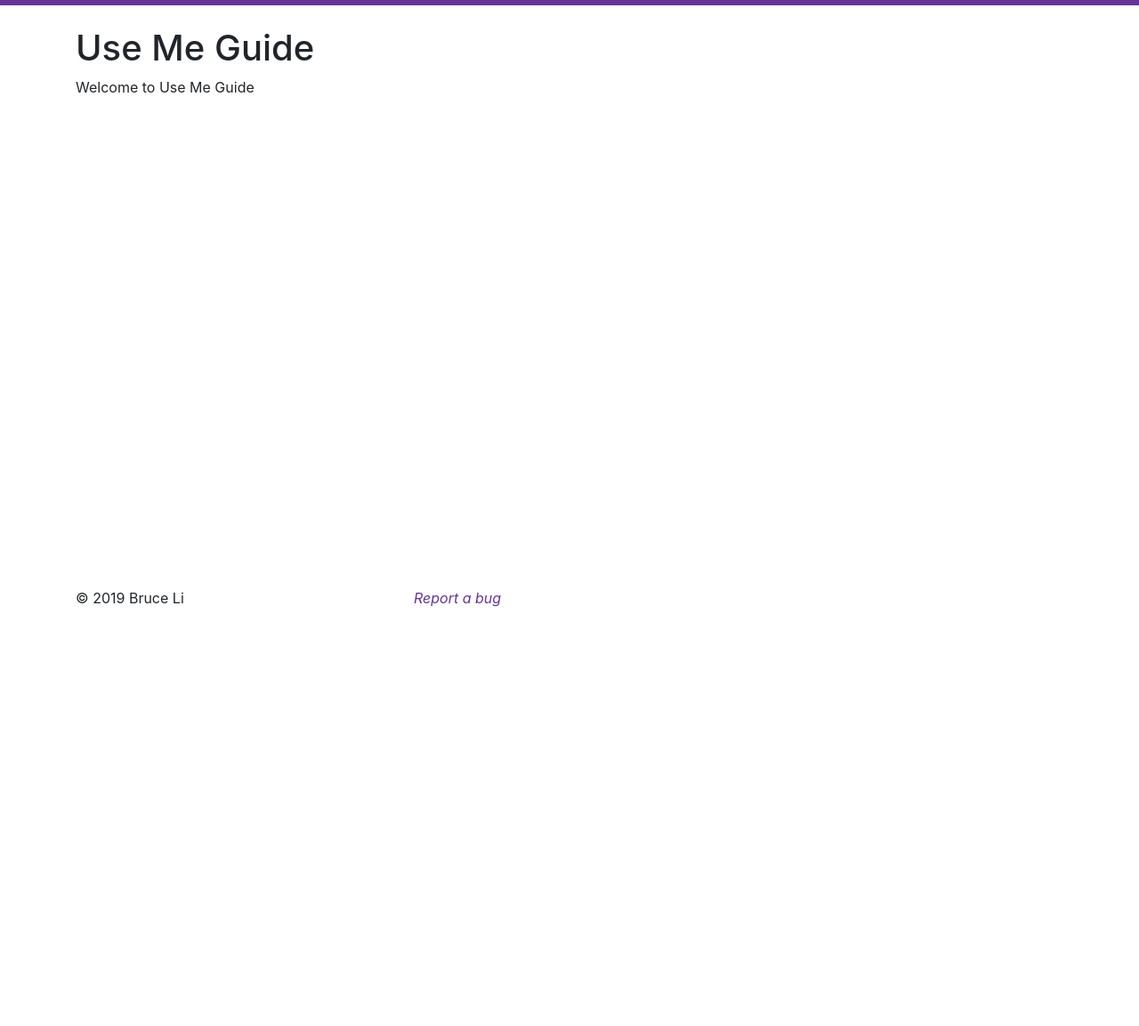
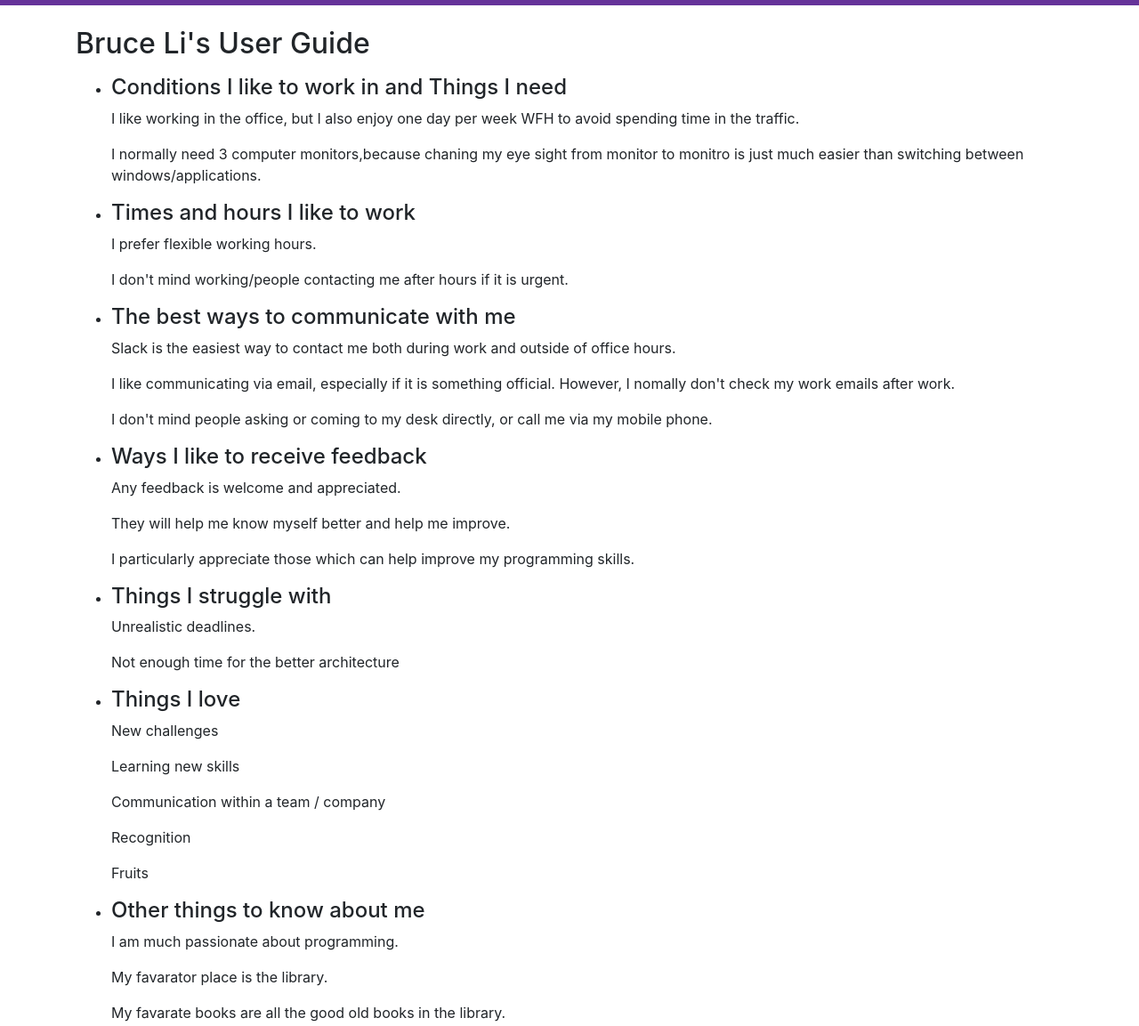
Before and after one commit to sixtyseven/resume, a Gatsby site: page /user_guide in a window 1280 px wide. Shown: the part 100-1253 px from the top of the page at 89% size. Before the commit the page ends 800 px from the top, so only its background shows below. Built offline with nearby package versions, Linux system fonts and the light colour scheme; Gatsby itself is replaced by a stand-in of ours.

Commit message:
Add user guide

```diff
--- a/gatsby-config.js
+++ b/gatsby-config.js
@@ -8,6 +8,7 @@ module.exports = {
     gitRepoUrl: `https://github.com/sixtyseven/resume`,
   },
   plugins: [
+    `gatsby-plugin-mdx`,
     `gatsby-plugin-root-import`,
     `gatsby-plugin-sass`,
     `gatsby-plugin-typescript`,
--- a/package.json
+++ b/package.json
@@ -5,10 +5,13 @@
   "version": "0.1.0",
   "author": "Bruce Li<lsq991@gmail.com>",
   "dependencies": {
+    "@mdx-js/mdx": "^1.4.0",
+    "@mdx-js/react": "^1.4.0",
     "bootstrap": "^4.3.1",
     "gatsby": "^2.13.73",
     "gatsby-image": "^2.2.10",
     "gatsby-plugin-manifest": "^2.2.6",
+    "gatsby-plugin-mdx": "^1.0.35",
     "gatsby-plugin-offline": "^2.2.7",
     "gatsby-plugin-react-helmet": "^3.1.4",
     "gatsby-plugin-react-svg": "^2.1.2",
--- a/src/assets/scss/layout.scss
+++ b/src/assets/scss/layout.scss
@@ -8,10 +8,6 @@ body {
   margin: 0;
 }
 
-div {
-  height: inherit;
-}
-
 .page-wrapper {
   min-height: 100%;
 
@@ -19,6 +15,8 @@ div {
   /* But also accounting for potential margin-bottom of last child */
   margin-bottom: -3rem;
 }
+
+.layout-footer,
 .push {
   height: 3rem;
 }
--- /dev/null
+++ b/src/components/md/user_guide.mdx
@@ -0,0 +1,55 @@
+## Bruce Li's User Guide
+
+- #### Conditions I like to work in and Things I need
+
+  I like working in the office, but I also enjoy one day per week WFH to avoid spending time in the traffic.
+
+  I normally need 3 computer monitors,because chaning my eye sight from monitor to monitro is just much easier than switching between windows/applications.
+
+- #### Times and hours I like to work
+
+  I prefer flexible working hours.
+
+  I don't mind working/people contacting me after hours if it is urgent.
+
+- #### The best ways to communicate with me
+
+  Slack is the easiest way to contact me both during work and outside of office hours.
+
+  I like communicating via email, especially if it is something official. However, I nomally don't check my work emails after work.
+
+  I don't mind people asking or coming to my desk directly, or call me via my mobile phone.
+
+- #### Ways I like to receive feedback
+
+  Any feedback is welcome and appreciated.
+
+  They will help me know myself better and help me improve.
+
+  I particularly appreciate those which can help improve my programming skills.
+
+- #### Things I struggle with
+
+  Unrealistic deadlines.
+
+  Not enough time for the better architecture
+
+- #### Things I love
+
+  New challenges
+
+  Learning new skills
+
+  Communication within a team / company
+
+  Recognition
+
+  Fruits
+
+- #### Other things to know about me
+
+  I am much passionate about programming.
+
+  My favarator place is the library.
+
+  My favarate books are all the good old books in the library.
--- a/src/pages/user_guide.tsx
+++ b/src/pages/user_guide.tsx
@@ -1,13 +1,13 @@
 import React from "react"
 import Layout from "../components/layout/Layout"
 import SEO from "../components/common/seo"
+import UserGuideMd from "../components/md/user_guide.mdx"
 
-const UseMeGuide = () => (
+const UserGuide = () => (
   <Layout>
-    <SEO title="Use Me Guide" />
-    <h1>Use Me Guide</h1>
-    <p>Welcome to Use Me Guide</p>
+    <SEO title="User Guide" />
+    <UserGuideMd />
   </Layout>
 )
 
-export default UseMeGuide
+export default UserGuide
```
Also changed, not shown: src/declarations.d.ts (+10 -0 lines), 1 other file.
